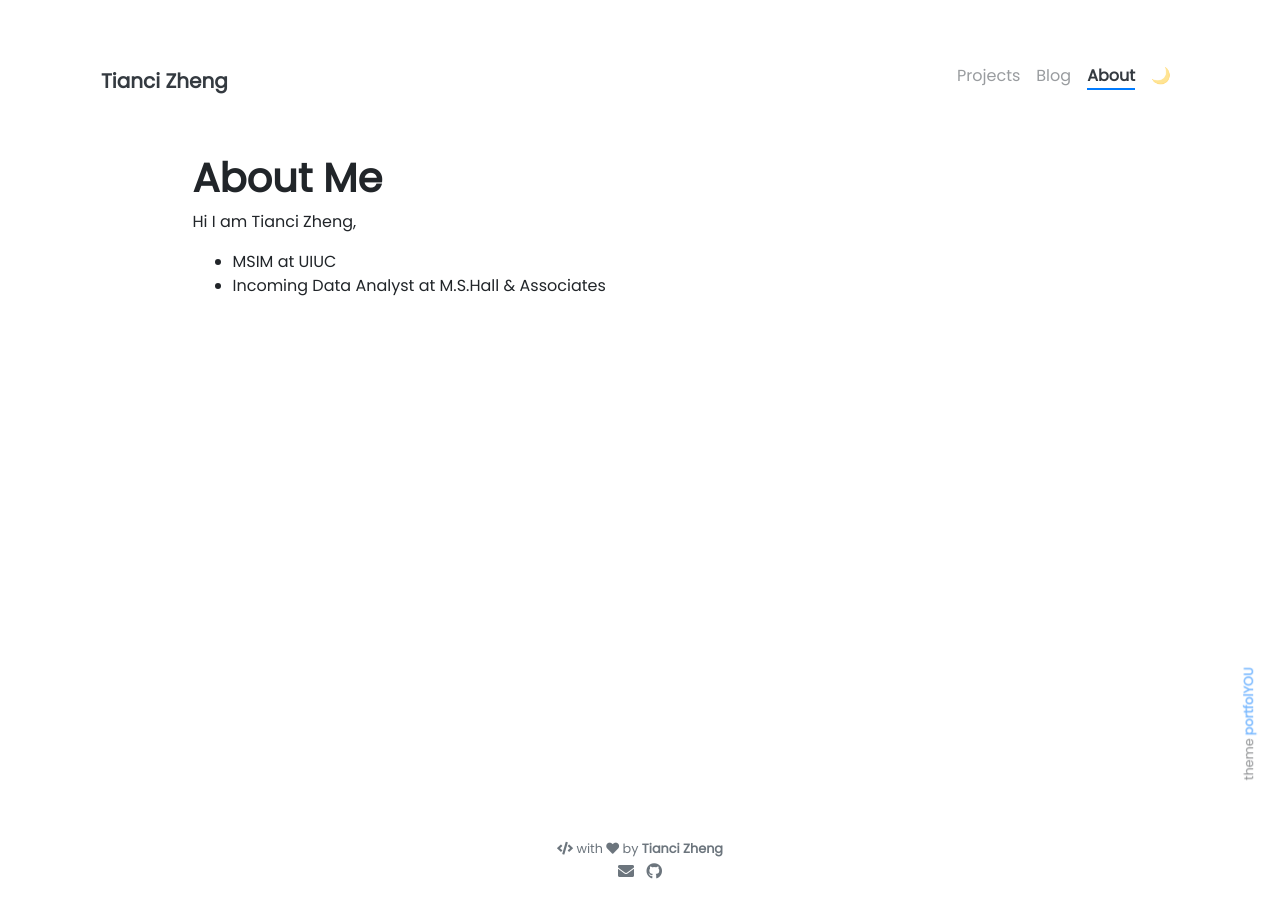
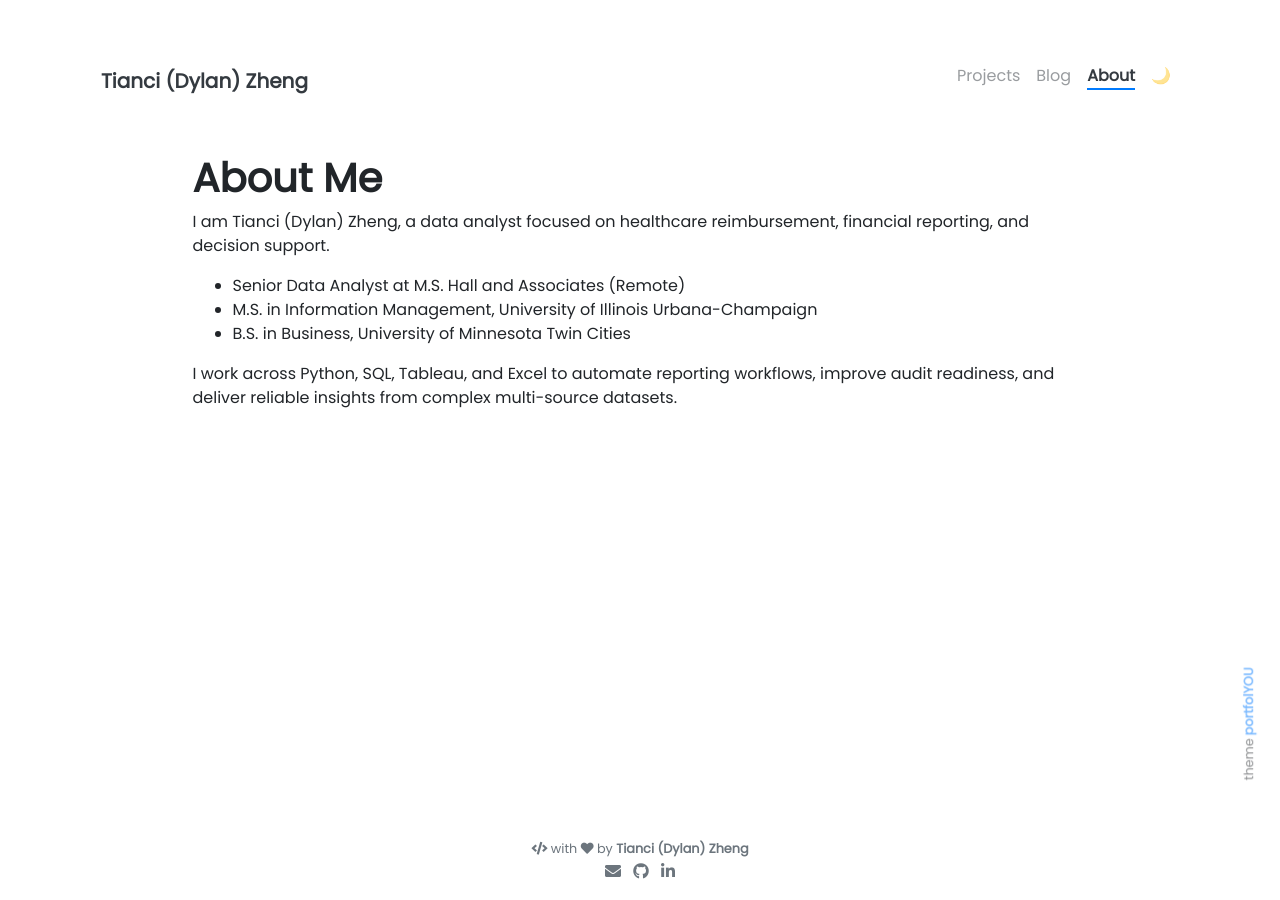
Before and after one commit to TianciZheng/TianciZheng.github.io, a Jekyll site: the page built from pages/about.md, in a window 1280 px wide. Built offline with Jekyll 4.4.1, drawn with Linux system fonts in a browser that asks for light colours; nearby versions of some CDN libraries.

Commit message:
Update website content from resume

```diff
--- a/_config.yml
+++ b/_config.yml
@@ -5,8 +5,8 @@
 # NOTE: it looks like you need to rebuild + repush everytime you update this _config.yml file
 
 ### Site Settings ###
-title               : Tianci Zheng
-description         : Welcome
+title               : Tianci (Dylan) Zheng
+description         : Senior Data Analyst | Healthcare Reimbursement Analytics
 baseurl             : ""   # Change to empty quotes if you are hosting your site at <your-username>.github.io directly,
 #                                             otherwise will be hosted at <your-username>.github.io/{{base_url}}
 repository          : TianciZheng               # Change to <your-username>/<your-username>.github.io (or remove it if you don't need remote projects)
@@ -33,17 +33,17 @@ nav_exclude:                                            # The following paths ar
 
 ### Author Info ###
 author:
-  name              : Tianci Zheng
+  name              : Tianci (Dylan) Zheng
   image             : https://github.com/TianciZheng/TianciZheng.github.io/blob/main/viewbeach.jpg?raw=true
 # behance           : your_username
 # dribbble          : your_username
-  email             : tianci2@illinois.edu
+  email             : dylan.zheng.tianci@gmail.com
 # facebook          : your_username
   github            : TianciZheng # JPN
 # gitlab            : your_username
 # instagram         : your_username
 # kaggle            : your_username
-# linkedin          : your_username
+  linkedin          : tiancizheng
 # medium            : your_username
 # soundcloud        : your_username
 # spotify           : your_username
--- a/_includes/about/timeline.html
+++ b/_includes/about/timeline.html
@@ -4,7 +4,7 @@
       <div class="timeline-item">
         <div class="content">
           <h2>{{ item.title }}</h2>
-          <h6 class="date">{{ item.from }} — {{ item.to }}</h6>
+          <h6 class="date">{{ item.from }} - {{ item.to }}</h6>
           <p>{{ item.description }}</p>
         </div>
       </div>
--- a/pages/about.md
+++ b/pages/about.md
@@ -7,7 +7,10 @@ weight: 3
 
 # **About Me**
 
-Hi I am Tianci Zheng,<br>
+I am Tianci (Dylan) Zheng, a data analyst focused on healthcare reimbursement, financial reporting, and decision support.
 
-- MSIM at UIUC
-- Incoming Data Analyst at M.S.Hall & Associates
+- Senior Data Analyst at M.S. Hall and Associates (Remote)
+- M.S. in Information Management, University of Illinois Urbana-Champaign
+- B.S. in Business, University of Minnesota Twin Cities
+
+I work across Python, SQL, Tableau, and Excel to automate reporting workflows, improve audit readiness, and deliver reliable insights from complex multi-source datasets.
```
Also changed, not shown: _data/other-skills.yml (+22 -7 lines), _data/programming-skills.yml (+11 -11 lines), _data/timeline.yml (+22 -24 lines).
